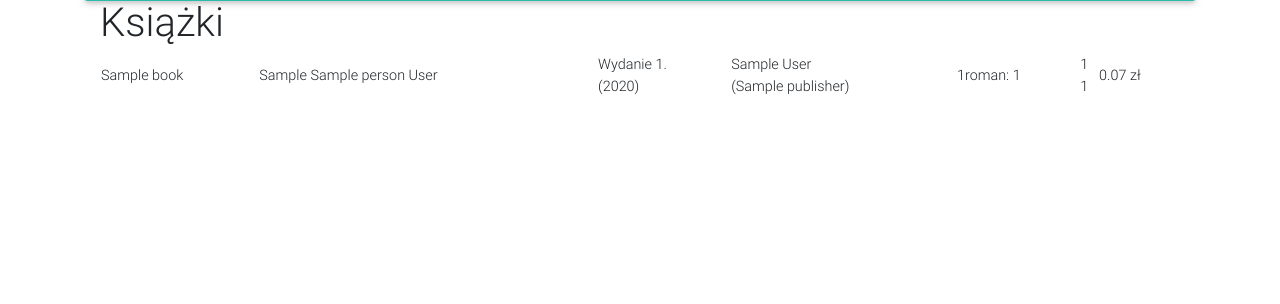
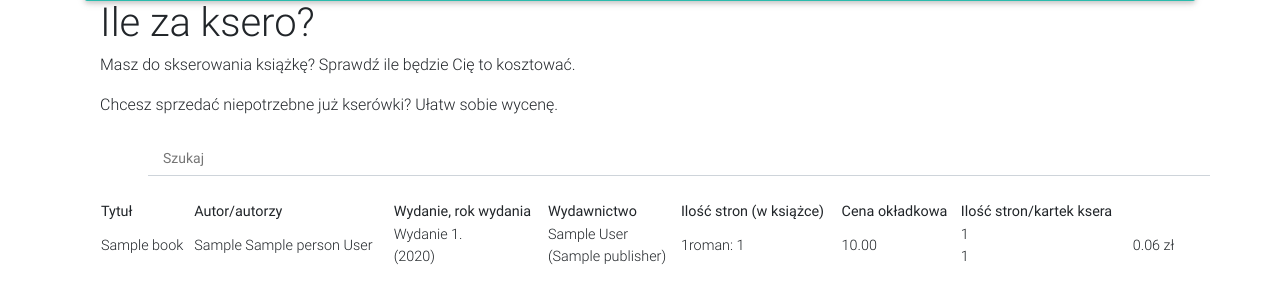
Before and after one commit to totine/my-project--python-django-drf--ile-za-ksero--backend, a Django app: page / in a window 1280 px wide. Shown: the part 55-359 px from the top of the page. Run offline with Django 3.2, Linux system fonts and the light colour scheme; tables that the repository leaves empty hold one stand-in row (values such as "Sample post"); some libraries are stand-ins or nearby versions.

Commit message:
Improve home template

```diff
--- a/booklist/templates/home.html
+++ b/booklist/templates/home.html
@@ -6,11 +6,52 @@
 {% endblock %}
 
 {% block body %}
+{#    {% load 'media_root' %}#}
     <div class="container-fluid">
         <div class="row">
             <div class="col">
-                <h1>Książki</h1>
+                <h1>Ile za ksero?</h1>
+            <p>Masz do skserowania książkę? Sprawdź ile będzie Cię to kosztować.</p>
+            <p>Chcesz sprzedać niepotrzebne już kserówki? Ułatw sobie wycenę.</p>
+
+<div class="md-form">
+    <i class="fa fa-lock prefix"></i>
+    <input type="text" class="input-alternate" placeholder="Szukaj">
+</div>
+
+                <div>
+                    {% for category in categories %}
+                        {% if category.upper_category == None %}
+                            <a href="/category/{{ category.id }}" class="btn btn-primary">{{ category.name }}</a>
+                        {% endif %}
+                    {% endfor %}
+                </div>
                 <table class="table-hover" style="width: 100%">
+                <thead>
+                <tr>
+                    <th>
+                        Tytuł
+                    </th>
+                    <th>
+                        Autor/autorzy
+                    </th>
+                     <th>
+                        Wydanie, rok wydania
+                    </th>
+                    <th>
+                        Wydawnictwo
+                    </th>
+                    <th>
+                        Ilość stron (w książce)
+                    </th>
+                    <th>
+                        Cena okładkowa
+                    </th>
+                    <th>
+                        Ilość stron/kartek ksera
+                    </th>
+                </tr>
+                </thead>
                     {% for book in books %}
                         <tr>
                             <td>{{ book.book.title }}</td>
@@ -27,14 +68,18 @@
                         <td>
                             {{ book.book.number_of_pages }}
                         </td>
+                            <td>
+                            {{ book.book.price_on_cover}}
+                        </td>
                         <td>
                             {{ book.xero_pages }}<br>
                             {{ book.xero_cards }}
                         </td>
+                        <td></td>
                         <td>
-                            {{ book.xero_pages|mul:0.07 }} zł <br>
+                            {{ book.xero_pages|mul:0.06 }} zł <br>
+                        </td>
 
-                        </td>
                         </tr>
                     {% endfor %}
                 </table>
```
